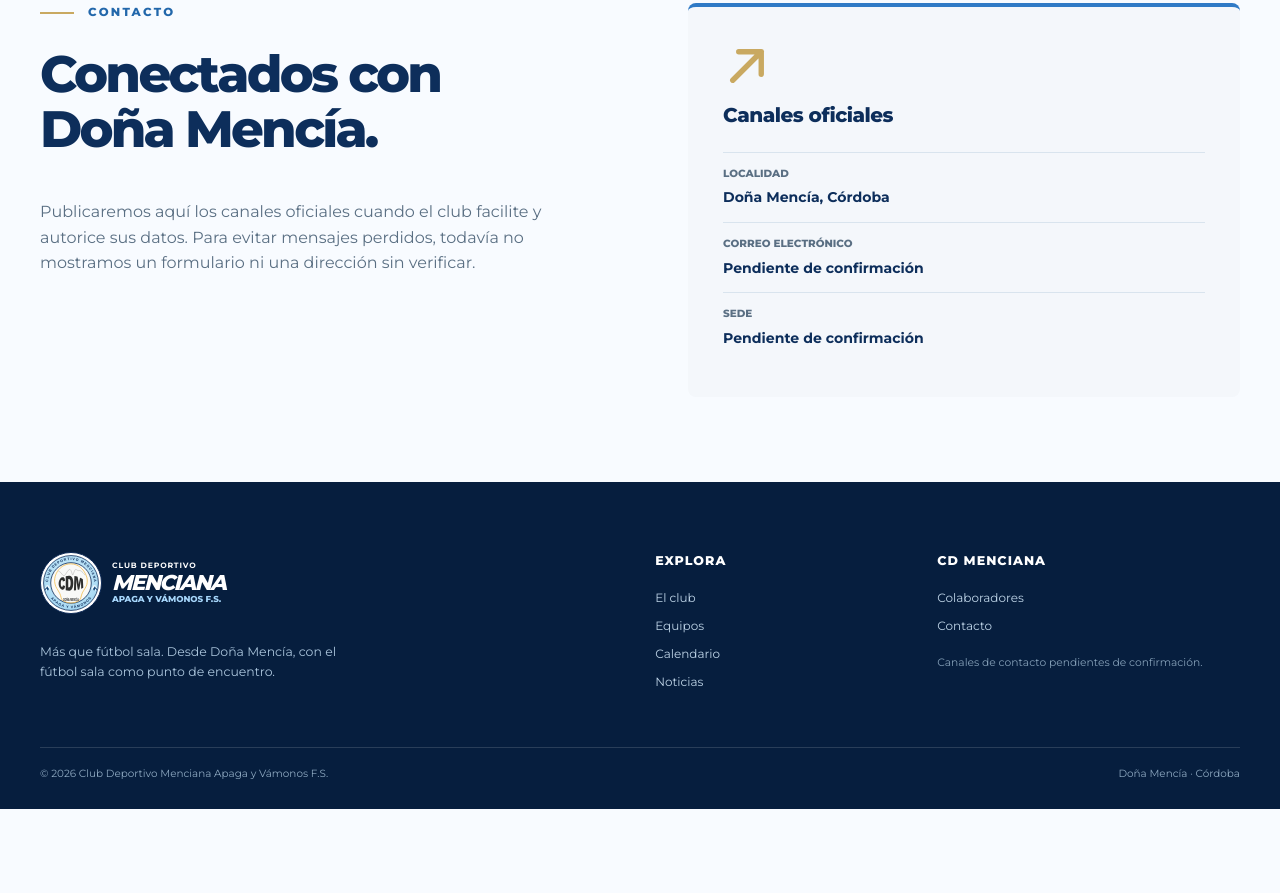
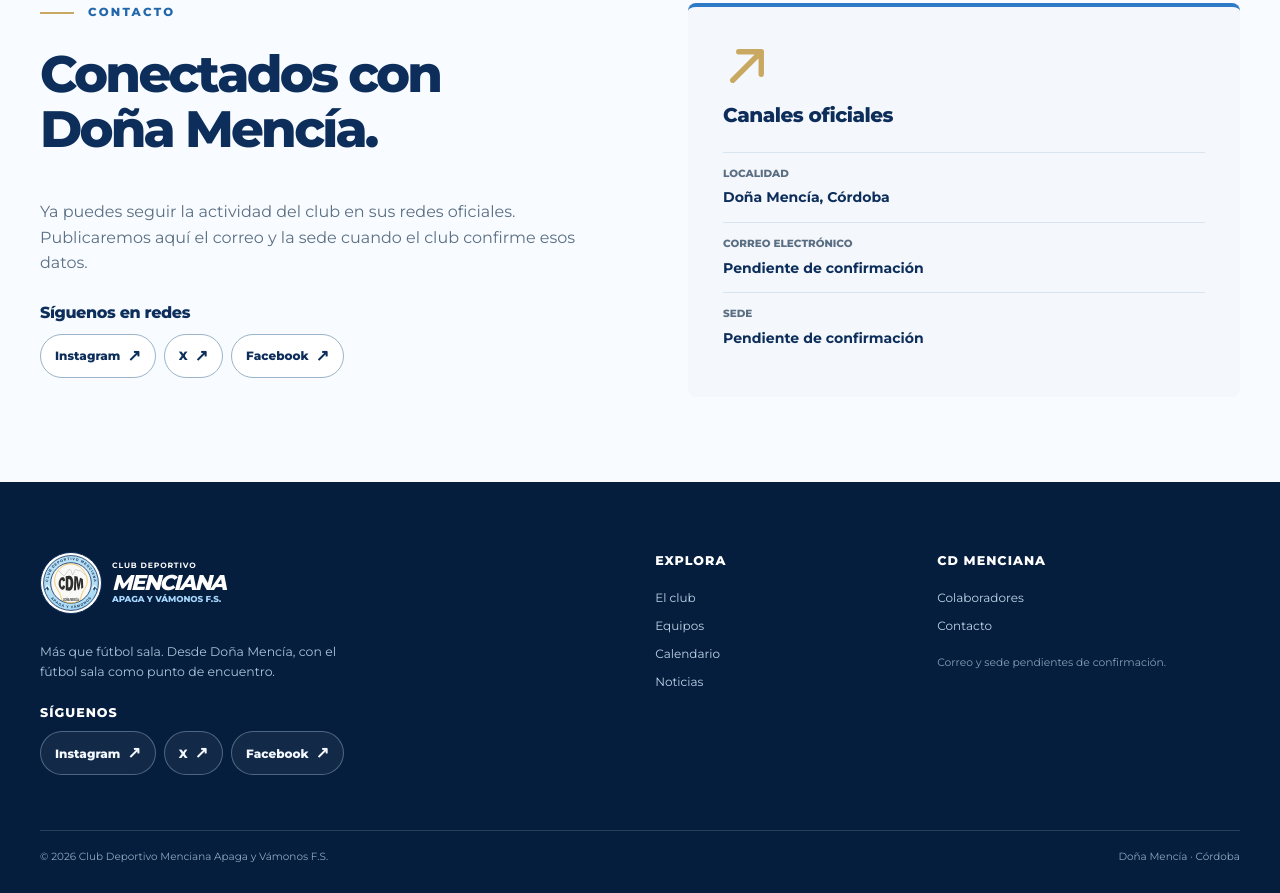
Before and after one commit to AntonioMC12/cd-menciana-web, an Astro site: page /cd-menciana-web/contacto in a window 1280 px wide. Shown: the part 714-1607 px from the top of the page. Before the commit the page ends 1523 px from the top, so only its background shows below. Built offline with nearby package versions, Linux system fonts and the light colour scheme; Astro itself is replaced by a stand-in of ours.

Commit message:
Link main sponsors and add club social links

```diff
--- a/src/components/Footer.astro
+++ b/src/components/Footer.astro
@@ -1,13 +1,14 @@
 ---
 import { sitePath } from '../lib/paths';
 import BrandMark from './BrandMark.astro';
+import SocialLinks from './SocialLinks.astro';
 import { site } from '../data/site';
 ---
 <footer class="site-footer">
   <div class="container site-footer__inner">
-    <div class="site-footer__identity"><BrandMark light /><p>{site.tagline}. Desde {site.location}, con el fútbol sala como punto de encuentro.</p></div>
+    <div class="site-footer__identity"><BrandMark light /><p>{site.tagline}. Desde {site.location}, con el fútbol sala como punto de encuentro.</p><div class="site-footer__socials"><h2>Síguenos</h2><SocialLinks /></div></div>
     <div><h2>Explora</h2><nav aria-label="Navegación del pie"><a href={sitePath('/club/')}>El club</a><a href={sitePath('/equipos/')}>Equipos</a><a href={sitePath('/calendario/')}>Calendario</a><a href={sitePath('/noticias/')}>Noticias</a></nav></div>
-    <div><h2>CD Menciana</h2><nav aria-label="Más enlaces"><a href={sitePath('/patrocinadores/')}>Colaboradores</a><a href={sitePath('/contacto/')}>Contacto</a></nav><p class="site-footer__note">Canales de contacto pendientes de confirmación.</p></div>
+    <div><h2>CD Menciana</h2><nav aria-label="Más enlaces"><a href={sitePath('/patrocinadores/')}>Colaboradores</a><a href={sitePath('/contacto/')}>Contacto</a></nav><p class="site-footer__note">Correo y sede pendientes de confirmación.</p></div>
   </div>
   <div class="container site-footer__bottom"><span>© {new Date().getFullYear()} {site.fullName}</span><span>Doña Mencía · Córdoba</span></div>
 </footer>
--- /dev/null
+++ b/src/components/SocialLinks.astro
@@ -0,0 +1,6 @@
+---
+import { site } from '../data/site';
+---
+<nav class="social-links" aria-label="Redes sociales del CD Menciana">
+  {site.socials.map((social) => <a href={social.url} target="_blank" rel="noopener noreferrer" aria-label={`${social.label} del CD Menciana (abre en nueva pestaña)`}>{social.label}<span aria-hidden="true">↗</span></a>)}
+</nav>
--- a/src/components/SponsorCard.astro
+++ b/src/components/SponsorCard.astro
@@ -15,5 +15,6 @@ const label = sponsor.tier === 'principal'
     </span>
     <span class="sponsor-card__name">{sponsor.name}</span>
     <span class="sponsor-card__tier">{label}</span>
+    {sponsor.website && <span class="sponsor-card__visit">Visitar web <span aria-hidden="true">↗</span></span>}
   </Tag>
 </article>
--- a/src/data/site.ts
+++ b/src/data/site.ts
@@ -11,7 +11,11 @@ export const site = {
   // Replace with verified institutional details before launch.
   email: undefined as string | undefined,
   address: undefined as string | undefined,
-  socials: [] as { label: string; url: string }[],
+  socials: [
+    { label: 'Instagram', url: 'https://www.instagram.com/cdmencianaapagayvamonosfs/' },
+    { label: 'X', url: 'https://x.com/ApagayVamonosFS' },
+    { label: 'Facebook', url: 'https://www.facebook.com/CDMencianaApagayVamonosFS/' },
+  ] as { label: string; url: string }[],
 };
 
 export const teams: Team[] = [
@@ -53,8 +57,8 @@ export const players: Player[] = [
 ];
 export const matches: Match[] = firstTeamMatches;
 export const sponsors: Sponsor[] = [
-  { id: 'capricho-andaluz', name: 'Capricho Andaluz', logo: '/images/patrocinadores/capricho-andaluz.png', kind: 'sponsor', tier: 'principal', status: 'confirmed' },
-  { id: 'ravi', name: 'RAVI', logo: '/images/patrocinadores/ravi.png', kind: 'sponsor', tier: 'principal', status: 'confirmed' },
+  { id: 'capricho-andaluz', name: 'Capricho Andaluz', logo: '/images/patrocinadores/capricho-andaluz.png', website: 'https://caprichoandaluz.com/', kind: 'sponsor', tier: 'principal', status: 'confirmed' },
+  { id: 'ravi', name: 'RAVI', logo: '/images/patrocinadores/ravi.png', website: 'https://ravi.es/', kind: 'sponsor', tier: 'principal', status: 'confirmed' },
   { id: 'wedding', name: 'Wedding Festival', logo: '/images/patrocinadores/wedding.webp', kind: 'sponsor', tier: 'colaborador', status: 'confirmed' },
   { id: 'tercera-division-futsal', name: '3ª División Futsal', logo: '/images/patrocinadores/tercera-division-futsal.webp', kind: 'sponsor', tier: 'colaborador', status: 'confirmed' },
   { id: 'area-pub', name: 'Área Pub', logo: '/images/patrocinadores/area-pub.webp', kind: 'sponsor', tier: 'colaborador', status: 'confirmed' },
--- a/src/pages/contacto.astro
+++ b/src/pages/contacto.astro
@@ -1,9 +1,10 @@
 ---
 import ArrowIcon from '../components/ArrowIcon.astro';
+import SocialLinks from '../components/SocialLinks.astro';
 import BaseLayout from '../layouts/BaseLayout.astro';
 import { site } from '../data/site';
 ---
 <BaseLayout title="Contacto" description="Información de contacto del CD Menciana.">
   <section class="page-hero"><div class="container"><p class="eyebrow">HABLEMOS / CD MENCIANA</p><h1>Estamos<br /><em>cerca.</em></h1><p>Este será el punto de encuentro para consultas sobre el club, competición y colaboraciones.</p></div></section>
-  <section class="section"><div class="container contact-grid"><div><p class="eyebrow">CONTACTO</p><h2>Conectados con<br />Doña Mencía.</h2><p>Publicaremos aquí los canales oficiales cuando el club facilite y autorice sus datos. Para evitar mensajes perdidos, todavía no mostramos un formulario ni una dirección sin verificar.</p></div><div class="contact-card"><ArrowIcon class="contact-card__symbol" /><h3>Canales oficiales</h3><dl><div><dt>Localidad</dt><dd>{site.location}, Córdoba</dd></div><div><dt>Correo electrónico</dt><dd>{site.email ? <a href={`mailto:${site.email}`}>{site.email}</a> : 'Pendiente de confirmación'}</dd></div><div><dt>Sede</dt><dd>{site.address || 'Pendiente de confirmación'}</dd></div></dl></div></div></section>
+  <section class="section"><div class="container contact-grid"><div><p class="eyebrow">CONTACTO</p><h2>Conectados con<br />Doña Mencía.</h2><p>Ya puedes seguir la actividad del club en sus redes oficiales. Publicaremos aquí el correo y la sede cuando el club confirme esos datos.</p><div class="contact-socials"><h3>Síguenos en redes</h3><SocialLinks /></div></div><div class="contact-card"><ArrowIcon class="contact-card__symbol" /><h3>Canales oficiales</h3><dl><div><dt>Localidad</dt><dd>{site.location}, Córdoba</dd></div><div><dt>Correo electrónico</dt><dd>{site.email ? <a href={`mailto:${site.email}`}>{site.email}</a> : 'Pendiente de confirmación'}</dd></div><div><dt>Sede</dt><dd>{site.address || 'Pendiente de confirmación'}</dd></div></dl></div></div></section>
 </BaseLayout>
--- a/src/styles/global.css
+++ b/src/styles/global.css
@@ -287,8 +287,16 @@ h3 { font-size: 1.25rem; font-weight: 800; letter-spacing: -.025em; }
 .sponsor-card--secondary .sponsor-card__name { font-size: .74rem; }
 .sponsor-card__tier { color: var(--muted); font-size: .67rem; font-weight: 700; text-transform: uppercase; }
 .sponsor-card--featured .sponsor-card__tier { margin-top: 5px; color: var(--ui-blue); letter-spacing: .06em; }
+.sponsor-card__visit { margin-top: 14px; color: var(--ui-navy); font-size: .72rem; font-weight: 800; text-decoration: underline; text-underline-offset: 3px; }
+.sponsor-card__content[href]:hover .sponsor-card__visit { color: var(--brand-blue); }
 .contact-grid { display: grid; grid-template-columns: 1fr 1fr; gap: 8%; align-items: start; }
-.contact-grid > div:first-child p:last-child { max-width: 540px; color: var(--muted); }
+.contact-grid > div:first-child > p:not(.eyebrow) { max-width: 540px; color: var(--muted); }
+.contact-socials { margin-top: 28px; }
+.contact-socials h3 { margin-bottom: 13px; font-size: 1rem; }
+.social-links { display: flex; flex-wrap: wrap; gap: 8px; }
+.social-links a { display: inline-flex; align-items: center; justify-content: center; gap: 7px; min-height: 44px; padding: 8px 14px; border: 1px solid #9ab4c9; border-radius: 999px; background: white; color: var(--ui-navy); font-size: .75rem; font-weight: 800; }
+.social-links a:hover { border-color: var(--brand-blue); background: #eaf4fb; text-decoration: underline; text-underline-offset: 3px; }
+.social-links a span { font-size: 1rem; line-height: 1; }
 .contact-card { padding: 35px; border-top: 4px solid var(--ui-blue); border-radius: 8px; background: var(--ui-bg); }
 .contact-card__symbol { display: block; width: 3rem; height: 3rem; color: var(--ui-gold); }
 .contact-card h3 { margin: 15px 0 25px; }
@@ -306,10 +314,16 @@ h3 { font-size: 1.25rem; font-weight: 800; letter-spacing: -.025em; }
 .site-footer { background: #061e3e; color: #d6e5f2; }
 .site-footer__inner { display: grid; grid-template-columns: 1.8fr .7fr 1fr; gap: 70px; padding: 70px 0 55px; }
 .site-footer__identity p { max-width: 300px; margin: 20px 0 0; color: #aac4db; font-size: .78rem; }
+.site-footer__socials { margin-top: 24px; }
 .site-footer h2 { margin: 2px 0 20px; color: white; font-size: .79rem; letter-spacing: .08em; text-transform: uppercase; }
+.site-footer__socials h2 { margin-bottom: 12px; }
 .site-footer nav { display: flex; flex-direction: column; gap: 9px; }
 .site-footer nav a { color: #bdd3e6; font-size: .75rem; }
 .site-footer nav a:hover { color: white; text-decoration: underline; }
+.site-footer .social-links { flex-direction: row; gap: 8px; }
+.site-footer .social-links a { border-color: rgb(190 217 239 / 35%); background: rgb(255 255 255 / 5%); color: #f4f9ff; }
+.site-footer .social-links a:hover { border-color: #e4c77f; background: rgb(255 255 255 / 11%); }
+.site-footer .social-links a:focus-visible { outline-color: #e4c77f; }
 .site-footer__note { margin-top: 19px; color: #849fb7; font-size: .67rem; }
 .site-footer__bottom { display: flex; justify-content: space-between; gap: 16px; padding: 18px 0 27px; border-top: 1px solid rgb(255 255 255 / 14%); color: #8ea9c1; font-size: .65rem; }
 
```
Also changed, not shown: README.md.
